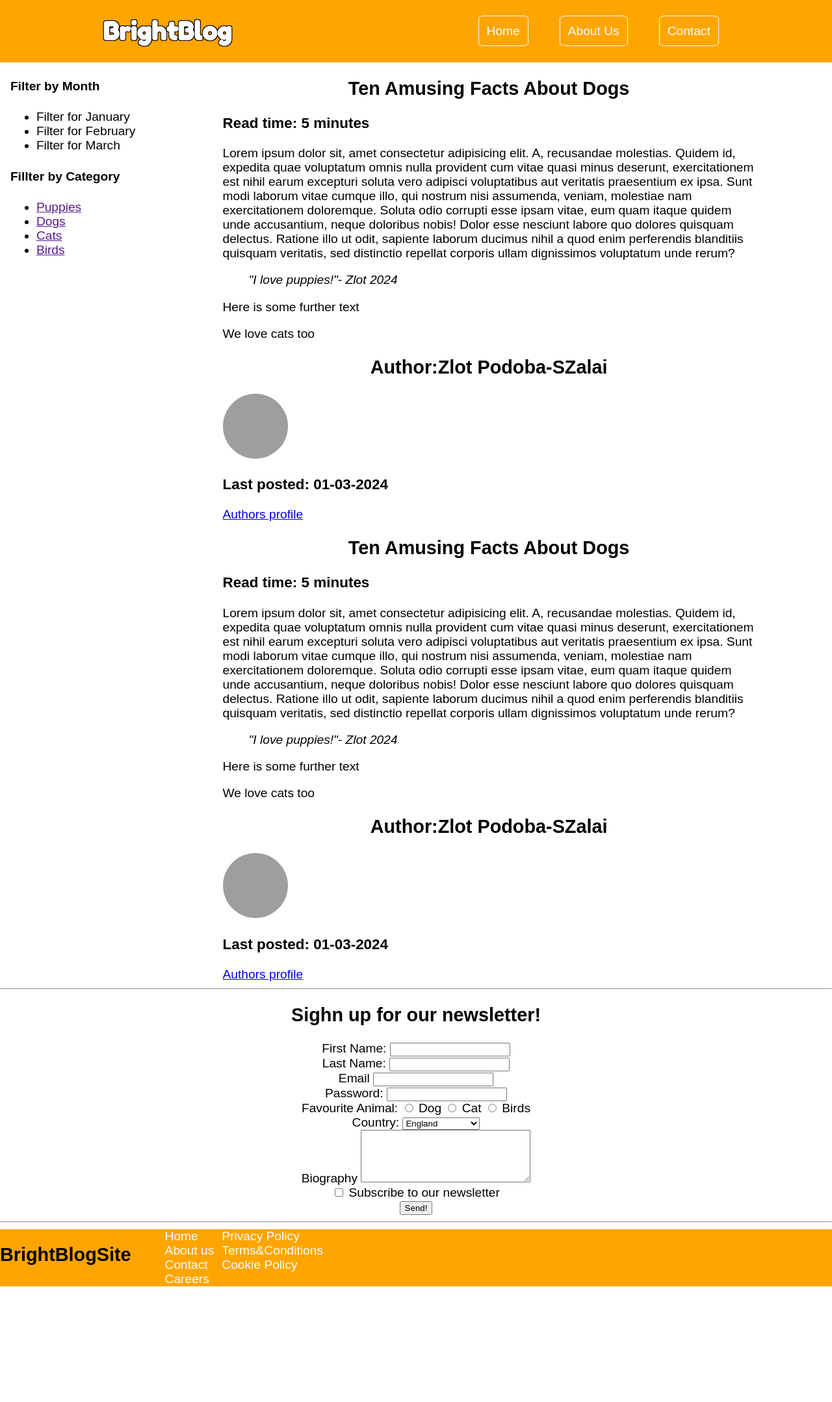
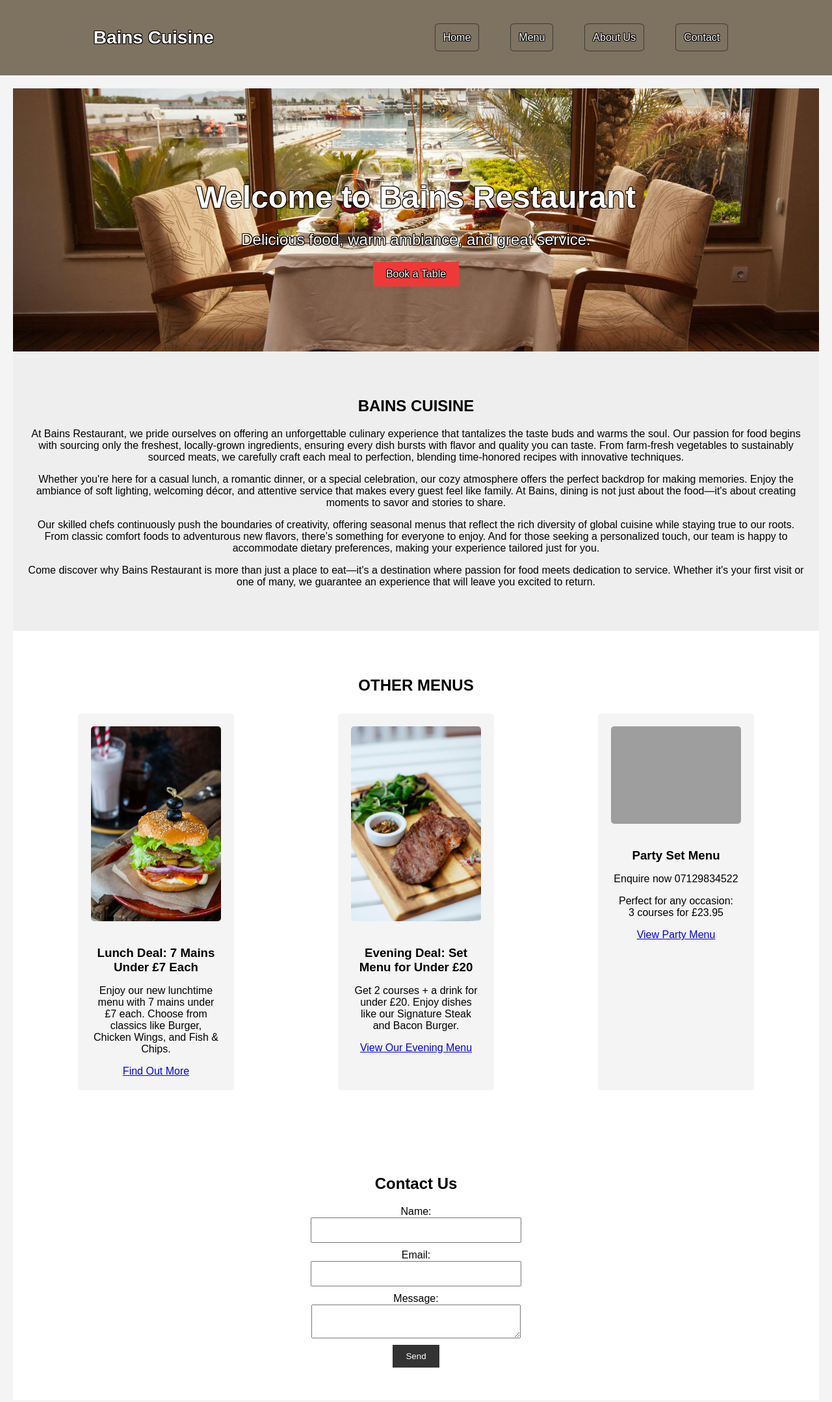
Before and after one commit to InnaBains/InnaBains.github.io, a plain HTML site: page index.html in a window 1280 px wide. Shown: the top 2158 px of the page at 65% size. Before the commit the page ends 1980 px from the top, so only its background shows below. Drawn offline with Linux system fonts and the light colour scheme; grey boxes are pictures that could not be loaded.

Commit message:
Initial commit

```diff
--- a/index.html
+++ b/index.html
@@ -1,168 +1,85 @@
 <!DOCTYPE html>
 <html lang="en">
 <head>
-    <link rel="stylesheet" href="style.css">
-    <script src="ap"></script>
-    <link href="https://fonts.googleapis.com/css2?family=Fredoka+One&display=swap" rel="stylesheet">
+    <link rel="stylesheet" href="styles.css">
     <meta charset="UTF-8">
     <meta name="viewport" content="width=device-width, initial-scale=1.0">
-    <title>BrightBlogSite</title>
+    <title>Bains Restaurant</title>
+
 </head>
 <body>
-    <header id="main-header">
-        <!-- the content of the header goes here -->
-         <h1 id="logo">BrightBlog</h1>
-         <nav>
-            <ul id="nav-ul" >
+    <header>
+        <h1 id="logo">Bains Cuisine</h1>
+        <nav>
+            <ul id="nav-ul">
                 <li><a href="" class="navbutton">Home</a></li>
+                <li><a href="" class="navbutton">Menu</a></li>
                 <li><a href="" class="navbutton">About Us</a></li>
                 <li><a href="" class="navbutton">Contact</a></li>
             </ul>
-         </nav>
+        </nav>
     </header>
+
     <main>
-        <div id="main-content">
-            <aside>
-                <section>
-                    <h4>Filter by Month </h4>
-                    <nav>
-                        <ul>
-                            <li><a href=""></a>Filter for January</li>
-                            <li><a href=""></a>Filter for February </li>
-                            <li><a href=""></a>Filter for March</li>
-                        </ul>
-                    </nav>
-                </section>
-                <section>
-                    <h4>Fillter by Category</h4>
-                    <nav>
-                        <ul>
-                            <li><a href="">Puppies</a></li>
-                            <li><a href="">Dogs</a></li>
-                            <li><a href="">Cats</a></li>
-                            <li><a href="">Birds</a></li>
-                        </ul>
-                    </nav>
+        <section id="home" class="hero">
+            <h1>Welcome to Bains Restaurant</h1>
+            <p>Delicious food, warm ambiance, and great service.</p>
+            <button>Book a Table</button>
+        </section>
 
-                </section>
-            </aside>
-            <div>
-                <article>
-                    <header>
-                        <!--Article's header goes here-->
-                         <h2>Ten Amusing Facts About Dogs</h2>
-                         <h3>Read time: 5 minutes</h3>
-                    </header>
-                    <main>
-                        <p>Lorem ipsum dolor sit, amet consectetur adipisicing elit. A, recusandae molestias. Quidem id, expedita quae voluptatum omnis nulla provident cum vitae quasi minus deserunt, exercitationem est nihil earum excepturi soluta vero adipisci voluptatibus aut veritatis praesentium ex ipsa. Sunt modi laborum vitae cumque illo, qui nostrum nisi assumenda, veniam, molestiae nam exercitationem doloremque. Soluta odio corrupti esse ipsam vitae, eum quam itaque quidem unde accusantium, neque doloribus nobis! Dolor esse nesciunt labore quo dolores quisquam delectus. Ratione illo ut odit, sapiente laborum ducimus nihil a quod enim perferendis blanditiis quisquam veritatis, sed distinctio repellat corporis ullam dignissimos voluptatum unde rerum?
-                        </p>
-                        <blockquote>
-                            <cite>"I love puppies!"- Zlot 2024</cite>
-                        </blockquote>
-                        <p>Here is some further text</p>
-                        <p>We love cats too</p>
-                    </main>
-                    <footer>
-                        <h2>Author:Zlot Podoba-SZalai</h2>
-                        <img src="https://placebear.com/100/100" alt="A profile pic of the bear">
-                        <h3>Last posted: 01-03-2024</h3>
-                        <a href="https://www.brightnetwork.co.uk/couch-to-coder-lesson-2/" target="_blank">Authors profile</a>
-                    </footer>
-                </article>
-                <article>
-                    <header>
-                        <!--Article's header goes here-->
-                         <h2>Ten Amusing Facts About Dogs</h2>
-                         <h3>Read time: 5 minutes</h3>
-                    </header>
-                    <main>
-                        <p>Lorem ipsum dolor sit, amet consectetur adipisicing elit. A, recusandae molestias. Quidem id, expedita quae voluptatum omnis nulla provident cum vitae quasi minus deserunt, exercitationem est nihil earum excepturi soluta vero adipisci voluptatibus aut veritatis praesentium ex ipsa. Sunt modi laborum vitae cumque illo, qui nostrum nisi assumenda, veniam, molestiae nam exercitationem doloremque. Soluta odio corrupti esse ipsam vitae, eum quam itaque quidem unde accusantium, neque doloribus nobis! Dolor esse nesciunt labore quo dolores quisquam delectus. Ratione illo ut odit, sapiente laborum ducimus nihil a quod enim perferendis blanditiis quisquam veritatis, sed distinctio repellat corporis ullam dignissimos voluptatum unde rerum?
-                        </p>
-                        <blockquote>
-                            <cite>"I love puppies!"- Zlot 2024</cite>
-                        </blockquote>
-                        <p>Here is some further text</p>
-                        <p>We love cats too</p>
-                    </main>
-                    <footer>
-                        <h2>Author:Zlot Podoba-SZalai</h2>
-                        <img src="https://placebear.com/100/100" alt="A profile pic of the bear">
-                        <h3>Last posted: 01-03-2024</h3>
-                        <a href="https://www.brightnetwork.co.uk/couch-to-coder-lesson-2/" target="_blank">Authors profile</a>
-                    </footer>
-                </article>
+        <section id="about">
+            <h2>BAINS CUISINE</h2>
+            <p>At Bains Restaurant, we pride ourselves on offering an unforgettable culinary experience that tantalizes the taste buds and warms the soul. Our passion for food begins with sourcing only the freshest, locally-grown ingredients, ensuring every dish bursts with flavor and quality you can taste. From farm-fresh vegetables to sustainably sourced meats, we carefully craft each meal to perfection, blending time-honored recipes with innovative techniques.</p>
+            <p>Whether you're here for a casual lunch, a romantic dinner, or a special celebration, our cozy atmosphere offers the perfect backdrop for making memories. Enjoy the ambiance of soft lighting, welcoming décor, and attentive service that makes every guest feel like family. At Bains, dining is not just about the food—it's about creating moments to savor and stories to share.</p>
+            <p>Our skilled chefs continuously push the boundaries of creativity, offering seasonal menus that reflect the rich diversity of global cuisine while staying true to our roots. From classic comfort foods to adventurous new flavors, there’s something for everyone to enjoy. And for those seeking a personalized touch, our team is happy to accommodate dietary preferences, making your experience tailored just for you.</p>
+            <p>Come discover why Bains Restaurant is more than just a place to eat—it's a destination where passion for food meets dedication to service. Whether it's your first visit or one of many, we guarantee an experience that will leave you excited to return.</p>
+        </section>
+
+        <section id="menu">
+            <h2>OTHER MENUS</h2>
+            <div class="menu-items">
+                <div class="menu-item">
+                    <img src="img/img2.jpg" alt="Lunch Deal" class="menu-img">
+                    <h3>Lunch Deal: 7 Mains Under £7 Each</h3>
+                    <p>Enjoy our new lunchtime menu with 7 mains under £7 each. Choose from classics like Burger, Chicken Wings, and Fish & Chips.</p>
+                    <a href="#find-out-more">Find Out More</a>
+                </div>
+                <div class="menu-item">
+                    <img src="img/img3.jpg" alt="Evening Deal" class="menu-img">
+                    <h3>Evening Deal: Set Menu for Under £20</h3>
+                    <p>Get 2 courses + a drink for under £20. Enjoy dishes like our Signature Steak and Bacon Burger.</p>
+                     <a href="#view-menu">View Our Evening Menu</a>
+                </div>
+                <div class="menu-item">
+                    <img src="img/img4.jpg" alt="Party Set" class="menu-img">
+                    <h3>Party Set Menu</h3>
+                    <p>Enquire now 07129834522</p>
+                    <p>Perfect for any occasion: <br>3 courses for £23.95</p>
+                    <a href="#view-menu">View Party Menu</a>
+                </div>
             </div>
+        </section>
 
+        <section id="contact">
+            <h2>Contact Us</h2>
+            <form>
+                <label for="name">Name:</label>
+                <input type="text" id="name" name="name">
 
-        </div>
+                <label for="email">Email:</label>
+                <input type="email" id="email" name="email">
 
-        <!-- main content of the website is go here  -->
-        <hr>
-        <h2>Sighn up for our newsletter!</h2>
-        <form action="" method="">
-        <label for="first_name">First Name:</label>
-        <input type="text" id="first_name" name="first_name" required>
-        <br>
-        <label for="last_name">Last Name:</label>
-        <input type="text" id="last_name" name="last_name" required>
-         <br>
+                <label for="message">Message:</label>
+                <textarea id="message" name="message"></textarea>
 
-         <label for="email">Email</label>
-         <input type="email" name="email" id="email">
-         <br>
+                <button type="submit">Send</button>
+            </form>
+        </section>
+    </main>
 
-         <label for="password">Password:</label>
-         <input type="password" name="password" id="password">
-         <br>
+    <footer>
+        <p>&copy; 2024 Bains Restaurant. All rights reserved.</p>
+    </footer>
 
-         <label for="favourite_animal">Favourite Animal:</label>
-         <input type="radio" name="favourite_animal" id="dog" value="dog">
-         <label for="dog">Dog</label>
-         <input type="radio" name="favourite_animal" id="cat" value="dog">
-         <label for="cat">Cat</label>
-         <input type="radio" name="favourite_animal" id="Birds" value="dog">
-         <label for="birds">Birds</label>
-         <br>
-
-         <label for="country">Country:</label>
-         <select name="name" id="country">
-            <option value="england">England</option>
-            <option value="Scotland">Scotland</option>
-            <option value="wales">Wales</option>
-            <option value="northern_ireland">Northern Ireland</option>
-         </select>
-         <br>
-         <label for="bio">Biography</label>
-         <textarea name="bio" id="bio" cols="30" rows="5"></textarea>
-         <br>
-         <input type="checkbox" id="subscribe" name="subscribe">
-         <label for="subscribe">Subscribe to our newsletter</label>
-          <br>
-          <input type="submit" value="Send!">
-
-     </form>
-    <hr>
-    </main>
-   <Footer>
-        <h2>BrightBlogSite</h2>
-        <section>
-            <nav>
-                <ul id="footer-ul">
-                    <div>
-                        <li><a href="">Home</a></li>
-                        <li><a href="">About us</a></li>
-                        <li><a href="">Contact</a></li>
-                        <li><a href="">Careers</a></li>
-                    </div>
-                   <div>
-                    <li><a href="">Privacy Policy</a></li>
-                    <li><a href="">Terms&Conditions</a></li>
-                    <li><a href="">Cookie Policy</a></li>
-                </div>
-                </ul>
-            </nav>
-        </section>
-        <!-- footer is goes here  -->
-    </Footer>
 </body>
 </html>
--- a/style.css
+++ /dev/null
@@ -1,106 +0,0 @@
-body {
-  font-family: Arial, Helvetica, sans-serif;
-  margin: 0px;
-  font-size: 1.5vw;
-
-
-}
-
-
-#logo{
-    margin: 0px;
-    padding:8px ;
-    font-family: "Fredoka One", sans-serif ;
-    width: 16%;
-    text-shadow:
-     1px 1px 0px black,
-     -1px 1px 0px black,
-     1px -1px 0px black,
-     -1px -1px 0px black;
-
-
-}
-
-ul{
-    margin: 0px;
-}
-
-
-
-body > header {
-    background-color: orange;
-    color: white;
-    display: flex;
-    height:12vh ;
-    align-items: center;
-    justify-content: space-around;
-}
-
-#nav-ul {
-    display: flex;
-}
-#nav-ul > li {
-    padding: 8px;
-    margin: 16px;
-}
-
-body > header > nav >ul {
-    list-style: none;
-    text-decoration: none;
-}
-
-.navbutton {
-     color: white;
-     text-decoration: none;
-     padding:12px ;
-     border: 1px solid white;
-     border-radius: 10%;
-
-
-}
-
-body > main article {
-    width: 80%;
-    margin: auto;
-}
-
-#main-content {
-    display: flex;
-    justify-content:space-around ;
-}
-
-
-#main-content > div {
-    width: 80%;
-}
-
-form {
-    text-align: center;
-}
-h2 {
-    text-align: center;
-}
-
-body > footer {
-    background-color: orange;
-    display: flex;
-}
-
-img {
-    border-radius: 50%;
-}
-
-#footer-ul {
-    display: flex;
-    list-style: none;
-
-}
-#footer-ul > div > li {
-    margin-left: 12px;
-
-}
-
-#footer-ul > div > li > a{
-    text-decoration: none;
-    color: white;
-}
--- /dev/null
+++ b/styles.css
@@ -0,0 +1,181 @@
+/* General Styles */
+body {
+    font-family: Arial, sans-serif;
+    margin: 0;
+    padding: 0;
+    box-sizing: border-box;
+    background-color: #f4f4f4;
+}
+
+/* Header and Navigation */
+header {
+    background-color: #7e7261;
+    padding: 10px;
+    display: flex;
+    height:12vh ;
+    align-items: center;
+    justify-content: space-around;
+}
+
+#logo {
+    color: white;
+    font-size: 28px;
+    margin: 0;
+    padding:8px ;
+    font-family: Papyrus, Lucida Handwriting, "Fredoka One", sans-serif ;
+    width: 16%;
+    text-shadow:
+     1px 1px 0px black,
+     -1px 1px 0px black,
+     1px -1px 0px black,
+     -1px -1px 0px black;
+}
+
+
+#nav-ul {
+    display: flex;
+}
+#nav-ul > li {
+    padding: 8px;
+    margin: 16px;
+}
+
+body > header > nav >ul {
+    list-style: none;
+    text-decoration: none;
+}
+
+.navbutton {
+    color: white;
+    text-decoration: none;
+    padding:12px ;
+    border: 1px solid rgb(61, 59, 59);
+    border-radius: 10%;
+    text-shadow:
+    1px 1px 0px black,
+    -1px 1px 0px black,
+    1px -1px 0px black,
+    -1px -1px 0px black;
+
+
+}
+/* Main Content */
+main {
+    padding: 20px;
+}
+
+/* Hero Section */
+.hero {
+    background-image: url('img/img1.jpg');
+    background-size: cover;
+    background-position: center;
+    background-repeat: no-repeat; /* Prevents the image from repeating */
+    color: white; /* Ensures text is readable on top of the image */
+    text-align: center;
+    padding: 100px 20px; /* Adjust padding as needed */
+    text-shadow:
+    1px 1px 0px black,
+    -1px 1px 0px black,
+    1px -1px 0px black,
+    -1px -1px 0px black;
+}
+
+.hero h1 {
+    font-size: 3em; /* Adjust font size as needed */
+    margin-bottom: 20px;
+}
+
+.hero p {
+    font-size: 1.5em; /* Adjust font size as needed */
+    margin-bottom: 20px;
+}
+
+.hero button {
+    background-color: #ef3939; /* Button color */
+    color: white; /* Button text color */
+    border: none;
+    padding: 10px 20px;
+    cursor: pointer;
+    font-size: 1em; /* Adjust button font size as needed */
+    text-shadow:
+    1px 1px 0px black,
+    -1px 1px 0px black,
+    1px -1px 0px black,
+    -1px -1px 0px black;
+}
+
+/* About Section */
+#about {
+    padding: 50px 20px;
+    background-color: #eee;
+    text-align: center;
+}
+
+/* Menu Section */
+#menu {
+    background-color: #fff;
+    padding: 50px 20px;
+    text-align: center;
+}
+
+.menu-items {
+    display: flex;
+    justify-content: space-around;
+    flex-wrap: wrap;
+}
+
+.menu-item {
+    background-color: #f4f4f4;
+    padding: 20px;
+    border-radius: 5px;
+    width: 200px;
+    margin: 10px;
+}
+
+.menu-item h3 {
+    margin-bottom: 10px;
+}
+
+.menu-item img {
+    width: 100%;  /* Ensures the image takes up full width of the container */
+    height: auto; /* Maintains the aspect ratio */
+    border-radius: 5px; /* Optional: gives the image rounded corners */
+    margin-bottom: 15px; /* Adds space between the image and the heading */
+}
+
+
+
+/* Contact Section */
+#contact {
+    padding: 50px 20px;
+    background-color: #fff;
+    text-align: center;
+}
+
+form {
+    display: flex;
+    flex-direction: column;
+    align-items: center;
+}
+
+input, textarea {
+    margin-bottom: 10px;
+    padding: 10px;
+    width: 300px;
+}
+
+button[type="submit"] {
+    background-color: #333;
+    color: white;
+    border: none;
+    padding: 10px 20px;
+    cursor: pointer;
+}
+
+/* Footer */
+footer {
+    background-color: #7e7261;
+    color: white;
+    text-align: center;
+    padding: 20px;
+}
```
Also changed, not shown: app.js (deleted, +0 -14 lines), img/img1.jpg (added), img/img2.jpg (added), img/img3.jpg (added), 1 other file.
